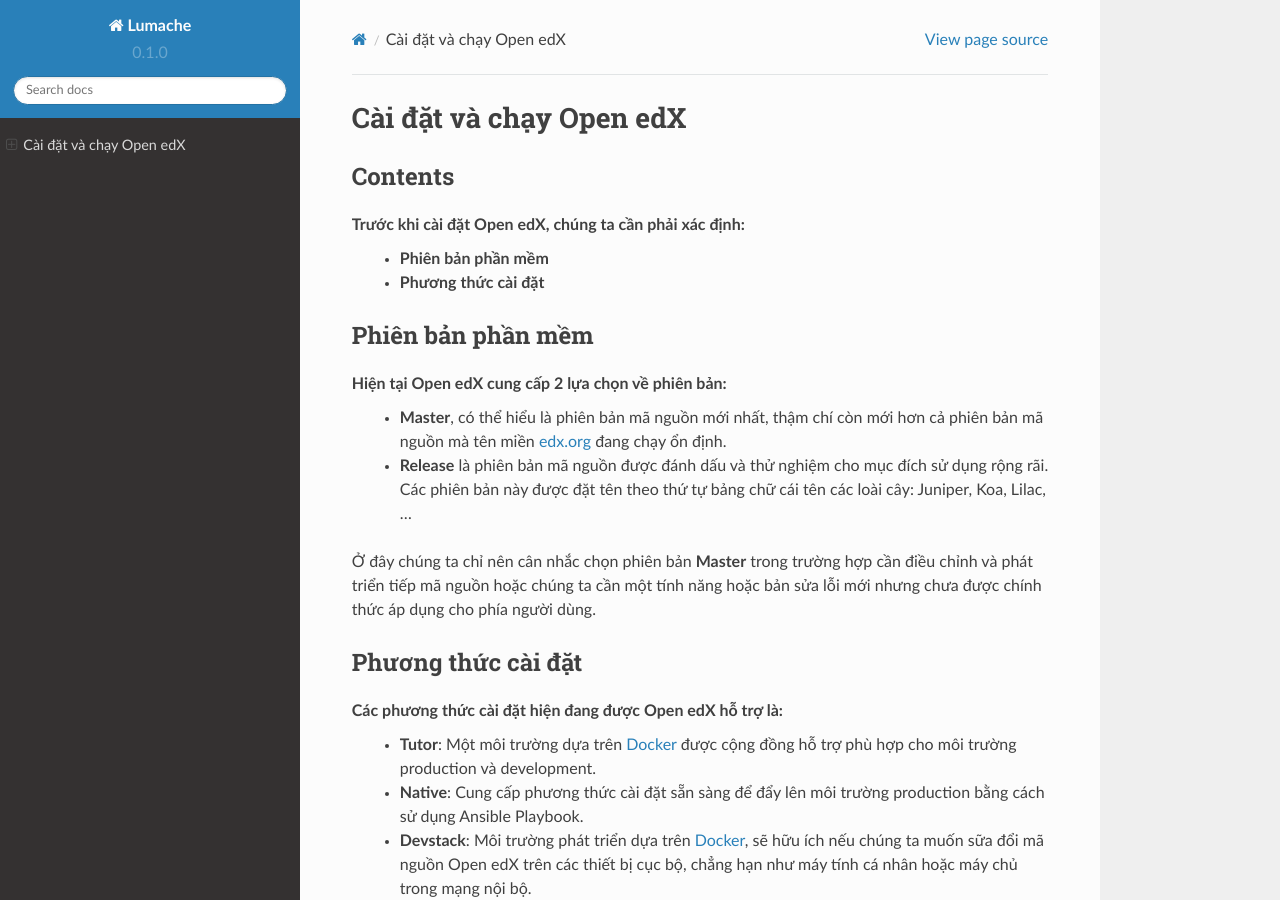
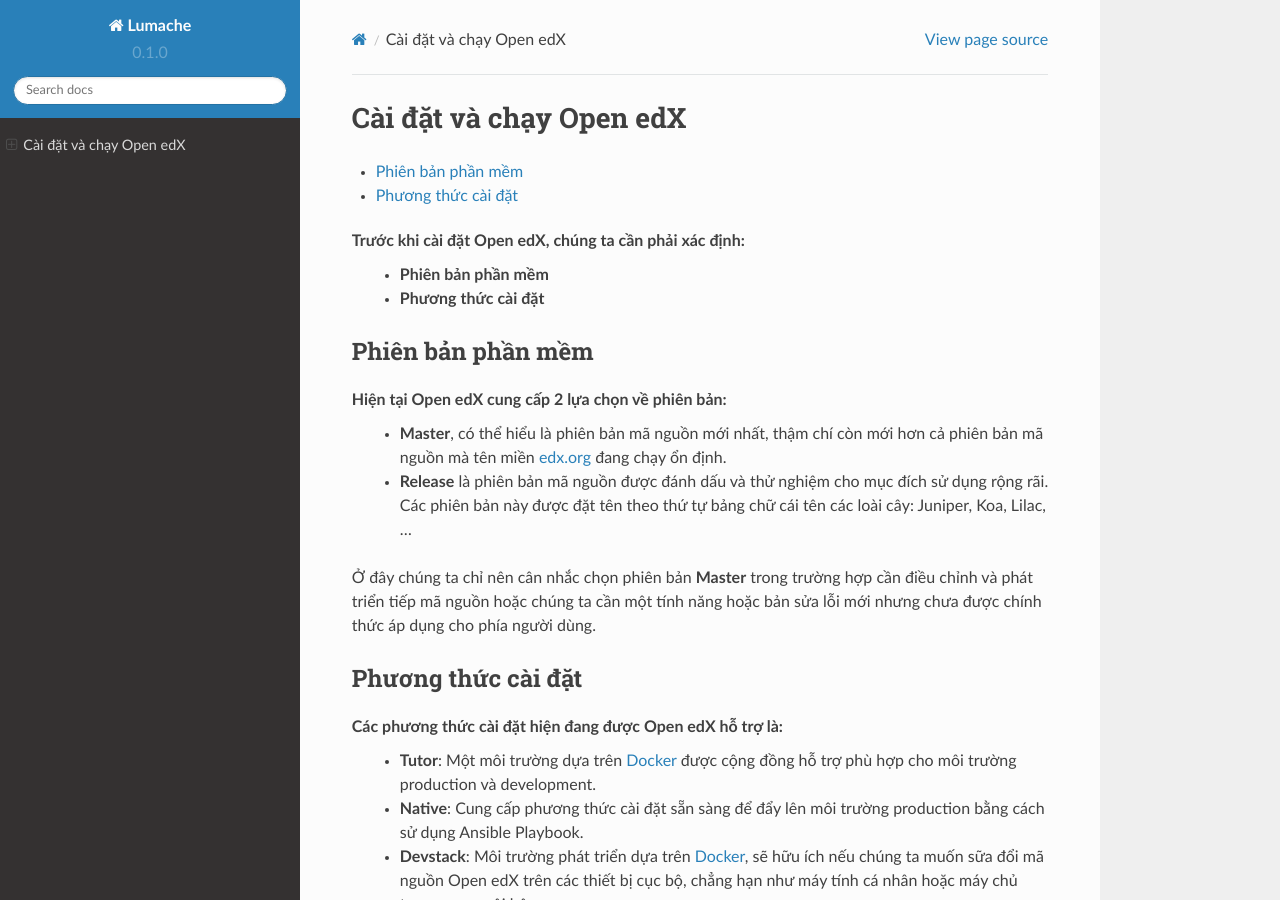
Before and after one commit to dlowji/rtd-openedx, a Sphinx documentation site: the page built from docs/source/configuration.rst, in a window 1280 px wide and 900 px high. Built offline with Sphinx 7.4.7 and the Read the Docs theme 2.0.0, drawn with Linux system fonts in a browser that asks for light colours; pages that are not in the unit, such as notebooks, are missing from menus.

Commit message:
Update configuration.rst

```diff
--- a/docs/source/configuration.rst
+++ b/docs/source/configuration.rst
@@ -1,7 +1,9 @@
+=========================
 Cài đặt và chạy Open edX
 =========================
-Contents
---------
+
+.. contents::
+   :local:
 
 .. toctree::
    Phiên bản phần mềm
@@ -13,7 +15,7 @@
   * **Phương thức cài đặt**
 
 Phiên bản phần mềm
--------------------
+==================
 Hiện tại Open edX cung cấp 2 lựa chọn về phiên bản:
  * **Master**, có thể hiểu là phiên bản mã nguồn mới nhất, thậm chí còn mới hơn cả phiên bản mã nguồn mà tên miền `edx.org <https://www.edx.org/>`_ đang chạy ổn định.
  * **Release** là phiên bản mã nguồn được đánh dấu và thử nghiệm cho mục đích sử dụng rộng rãi. Các phiên bản này được đặt tên theo thứ tự bảng chữ cái tên các loài cây: Juniper, Koa, Lilac, ...
@@ -22,7 +24,7 @@
 Ở đây chúng ta chỉ nên cân nhắc chọn phiên bản **Master** trong trường hợp cần điều chỉnh và phát triển tiếp mã nguồn hoặc chúng ta cần một tính năng hoặc bản sửa lỗi mới nhưng chưa được chính thức áp dụng cho phía người dùng.
 
 Phương thức cài đặt
--------------------
+===================
 Các phương thức cài đặt hiện đang được Open edX hỗ trợ là:
  * **Tutor**: Một môi trường dựa trên `Docker <https://www.docker.com/>`_ được cộng đồng hỗ trợ phù hợp cho môi trường production và development.
  * **Native**: Cung cấp phương thức cài đặt sẵn sàng để đẩy lên môi trường production bằng cách sử dụng Ansible Playbook.
```
